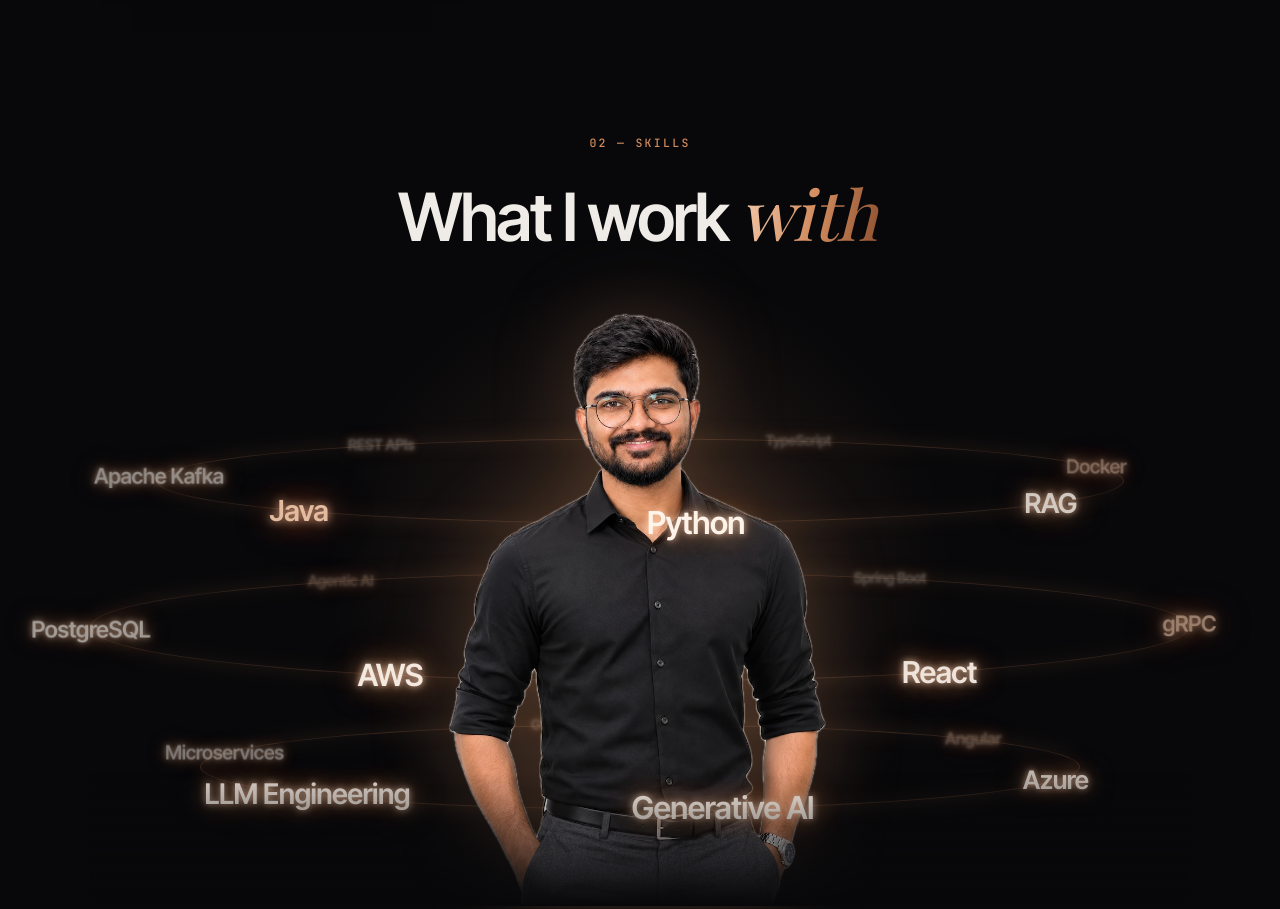
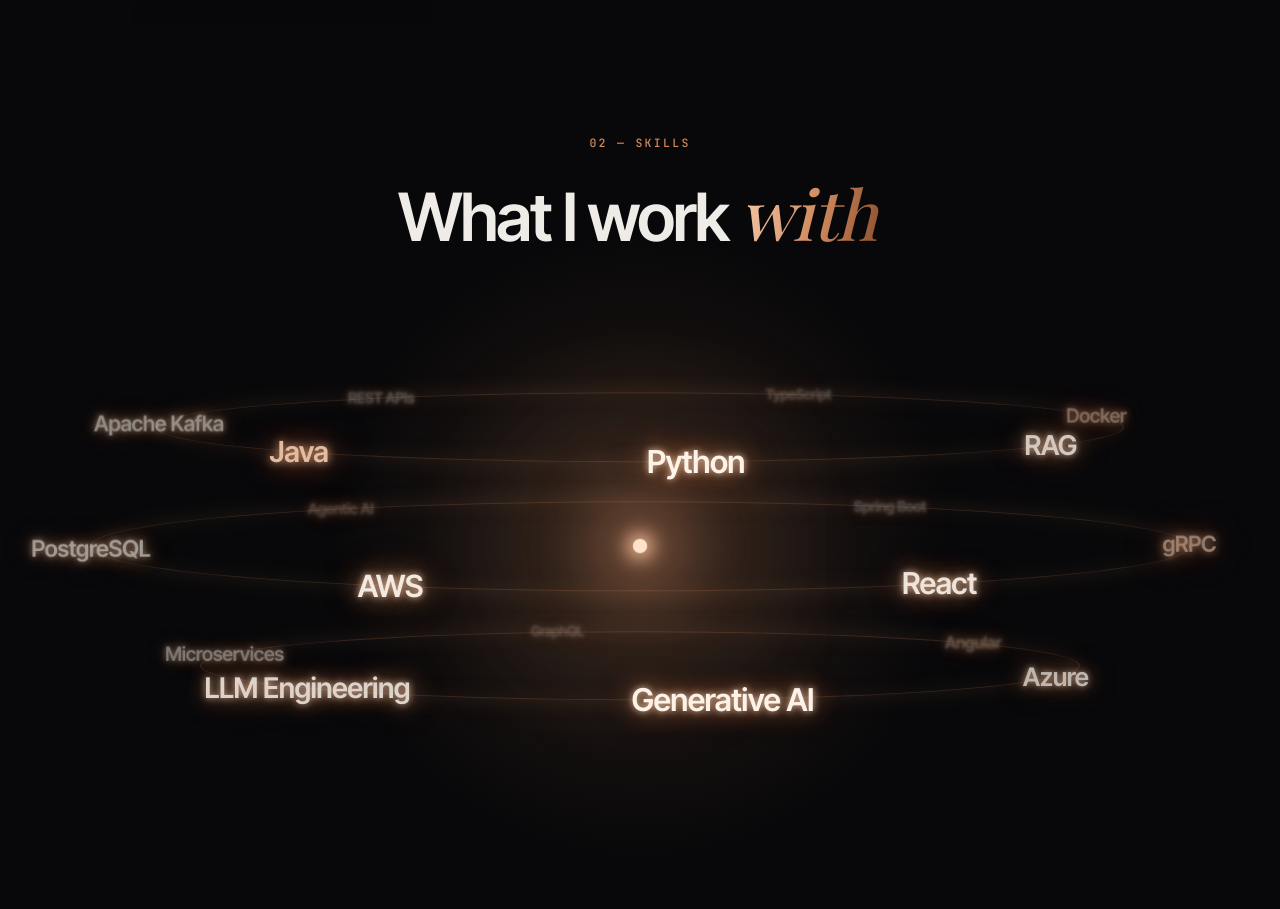
Before and after one commit to pradeep2312/pradeep2312.github.io, a plain HTML site: page index.html in a window 1280 px wide. Shown: the part 1639-2548 px from the top of the page. Drawn offline with nearby package versions, Linux system fonts and the light colour scheme; animation ran at ten frames a second; a web font is replaced by a local one.

Commit message:
Skills: remove the photo, revolve around a glowing core
Co-Authored-By: Claude Fable 5.2 <noreply@anthropic.com>

```diff
--- a/index.html
+++ b/index.html
@@ -9,7 +9,7 @@
   <link rel="preconnect" href="https://fonts.googleapis.com">
   <link rel="preconnect" href="https://fonts.gstatic.com" crossorigin>
   <link href="https://fonts.googleapis.com/css2?family=Inter+Tight:wght@500;600;800&family=Inter:wght@400;500;600&family=JetBrains+Mono:wght@400;500&family=Playfair+Display:ital,wght@0,500;1,500&display=swap" rel="stylesheet">
-  <link rel="stylesheet" href="style.css?v=11">
+  <link rel="stylesheet" href="style.css?v=12">
 </head>
 <body>
   <div class="progress" aria-hidden="true"></div>
@@ -23,6 +23,6 @@
 
   <main id="app"></main>
 
-  <script type="module" src="js/main.js?v=11"></script>
+  <script type="module" src="js/main.js?v=12"></script>
 </body>
 </html>
--- a/js/fx.js
+++ b/js/fx.js
@@ -152,16 +152,15 @@ function introVideo() {
   }, { threshold: 0.25 }).observe(v);
 }
 
-// Skills revolve around the photo as glowing words on three tilted rings.
-// Each word grows and sharpens as it comes to the front, passes across the
-// figure, then shrinks and dims as it goes round the back.
+// Skills revolve around a glowing core as words on three tilted rings.
+// Each word grows and sharpens as it comes to the front, then shrinks and dims as it goes round the back.
 function orbit() {
   const box = document.querySelector('.orbit');
   const words = [...box.querySelectorAll('.word')];
   const rings = [
-    { rx: 0.44, ry: 0.07, cy: -0.2, speed: 0.34 },
-    { rx: 0.5, ry: 0.09, cy: 0.04, speed: -0.26 },
-    { rx: 0.4, ry: 0.07, cy: 0.27, speed: 0.3 },
+    { rx: 0.44, ry: 0.07, cy: -0.24, speed: 0.34 },
+    { rx: 0.5, ry: 0.09, cy: 0, speed: -0.26 },
+    { rx: 0.4, ry: 0.07, cy: 0.24, speed: 0.3 },
   ];
   const per = rings.map((_, r) => words.filter((__, i) => i % rings.length === r).length);
   const place = (t) => {
--- a/js/main.js
+++ b/js/main.js
@@ -1,6 +1,6 @@
-import { CONTENT } from '../content.js?v=11';
-import { buildUI } from './ui.js?v=11';
-import { initFx } from './fx.js?v=11';
+import { CONTENT } from '../content.js?v=12';
+import { buildUI } from './ui.js?v=12';
+import { initFx } from './fx.js?v=12';
 
 const wait = (ms) => new Promise((r) => setTimeout(r, ms));
 
--- a/js/ui.js
+++ b/js/ui.js
@@ -135,7 +135,7 @@ function skills(c) {
   const s = section('skills', 'Skills');
   const names = c.skillGroups.flatMap((g) => g.items.map((it) => it[1]));
   const orbit = el('div', 'orbit rv');
-  orbit.append(el('div', 'ring r1'), el('div', 'ring r2'), el('div', 'ring r3'), img(c.photos.journey, '', 'orbit-photo'));
+  orbit.append(el('div', 'ring r1'), el('div', 'ring r2'), el('div', 'ring r3'), el('div', 'core'));
   names.forEach((n, i) => orbit.append(el('span', `word${i % 4 === 0 ? ' hot' : ''}`, n)));
   s.append(heading(2, 'Skills', 'What I work with'), orbit);
   return s;
--- a/style.css
+++ b/style.css
@@ -118,14 +118,14 @@ body.ready .hero-side, body.ready .hero-ctl { opacity: 1; }
 
 /* Skills: glowing words revolve around the photo */
 #skills { text-align: center; overflow: hidden; }
-.orbit { position: relative; height: clamp(460px, 76vh, 680px); max-width: 1100px; margin: 0 auto; }
-.orbit::before { content: ''; position: absolute; left: 50%; top: 46%; width: 62%; aspect-ratio: 1; transform: translate(-50%, -50%); border-radius: 50%; background: radial-gradient(circle, rgba(226, 152, 108, 0.2), rgba(226, 152, 108, 0.05) 45%, transparent 66%); }
-.orbit::after { content: ''; position: absolute; left: 0; right: 0; bottom: 0; height: 22%; background: linear-gradient(to top, var(--bg), transparent); z-index: 4; pointer-events: none; }
-.orbit-photo { position: absolute; left: 50%; bottom: 0; height: 100%; width: auto; max-width: none; transform: translateX(-50%); z-index: 2; pointer-events: none; filter: drop-shadow(0 0 40px rgba(208, 138, 92, 0.25)); }
+.orbit { position: relative; height: clamp(400px, 62vh, 560px); max-width: 1100px; margin: 0 auto; }
+.orbit::before { content: ''; position: absolute; left: 50%; top: 50%; width: 62%; aspect-ratio: 1; transform: translate(-50%, -50%); border-radius: 50%; background: radial-gradient(circle, rgba(226, 152, 108, 0.2), rgba(226, 152, 108, 0.05) 45%, transparent 66%); }
+.core { position: absolute; left: 50%; top: 50%; width: 14px; height: 14px; transform: translate(-50%, -50%); border-radius: 50%; background: #ffe2cc; box-shadow: 0 0 18px 6px rgba(255, 200, 160, 0.9), 0 0 70px 26px rgba(226, 152, 108, 0.55), 0 0 160px 70px rgba(208, 138, 92, 0.25); z-index: 2; animation: core 3.2s ease-in-out infinite alternate; }
+@keyframes core { to { transform: translate(-50%, -50%) scale(1.35); } }
 .ring { position: absolute; left: 50%; border: 1px solid rgba(208, 138, 92, 0.22); border-radius: 50%; transform: translate(-50%, -50%); box-shadow: 0 0 24px rgba(208, 138, 92, 0.12), inset 0 0 24px rgba(208, 138, 92, 0.08); }
-.ring.r1 { width: 88%; height: 14%; top: 30%; }
-.ring.r2 { width: 100%; height: 18%; top: 54%; z-index: 1; }
-.ring.r3 { width: 80%; height: 14%; top: 77%; }
+.ring.r1 { width: 88%; height: 14%; top: 26%; }
+.ring.r2 { width: 100%; height: 18%; top: 50%; z-index: 1; }
+.ring.r3 { width: 80%; height: 14%; top: 74%; }
 .word { position: absolute; left: 50%; top: 50%; font: 600 clamp(1.05rem, 1.9vw, 1.65rem) / 1 var(--display); letter-spacing: -0.02em; white-space: nowrap; color: #fff4ea; text-shadow: 0 0 6px rgba(255, 214, 184, 0.9), 0 0 18px rgba(226, 152, 108, 0.85), 0 0 42px rgba(208, 138, 92, 0.6); will-change: transform, opacity; }
 .word.hot { color: #ffd2b3; text-shadow: 0 0 8px rgba(255, 190, 150, 1), 0 0 24px rgba(226, 132, 80, 0.95), 0 0 60px rgba(208, 120, 70, 0.75); }
 
@@ -204,7 +204,7 @@ body.ready .hero-side, body.ready .hero-ctl { opacity: 1; }
   #about { grid-template-columns: 1fr; }
   .video-frame { width: min(78%, 320px); }
   .stats { grid-template-columns: repeat(2, minmax(0, 1fr)); }
-  .orbit { height: 440px; }
+  .orbit { height: 380px; }
   .word { font-size: 0.95rem; }
   .pcard { width: 210px; height: 290px; padding: 16px; border-radius: 18px; }
   .pcard-fig { margin: 12px 0 10px; }
@@ -218,5 +218,5 @@ body.ready .hero-side, body.ready .hero-ctl { opacity: 1; }
 @media (prefers-reduced-motion: reduce) {
   html { scroll-behavior: auto; }
   .rv, .giant, .hero-stage, .headline .line > span { transition-duration: 0.01s; transition-delay: 0s; filter: none; }
-  .ico-sound { animation: none; }
+  .ico-sound, .core { animation: none; }
 }
```
